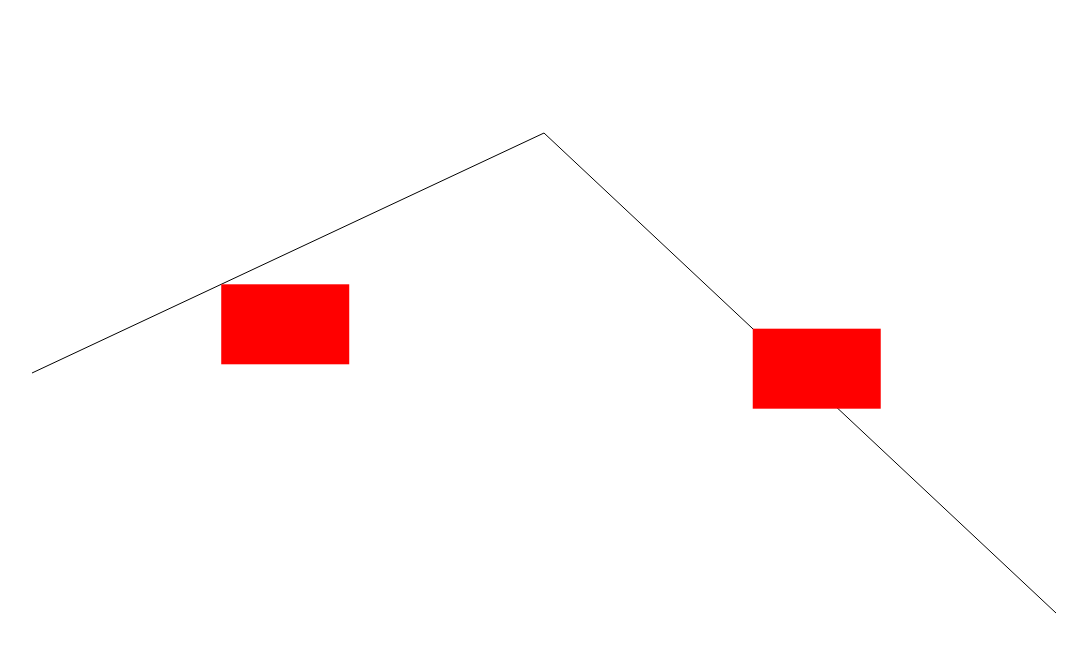
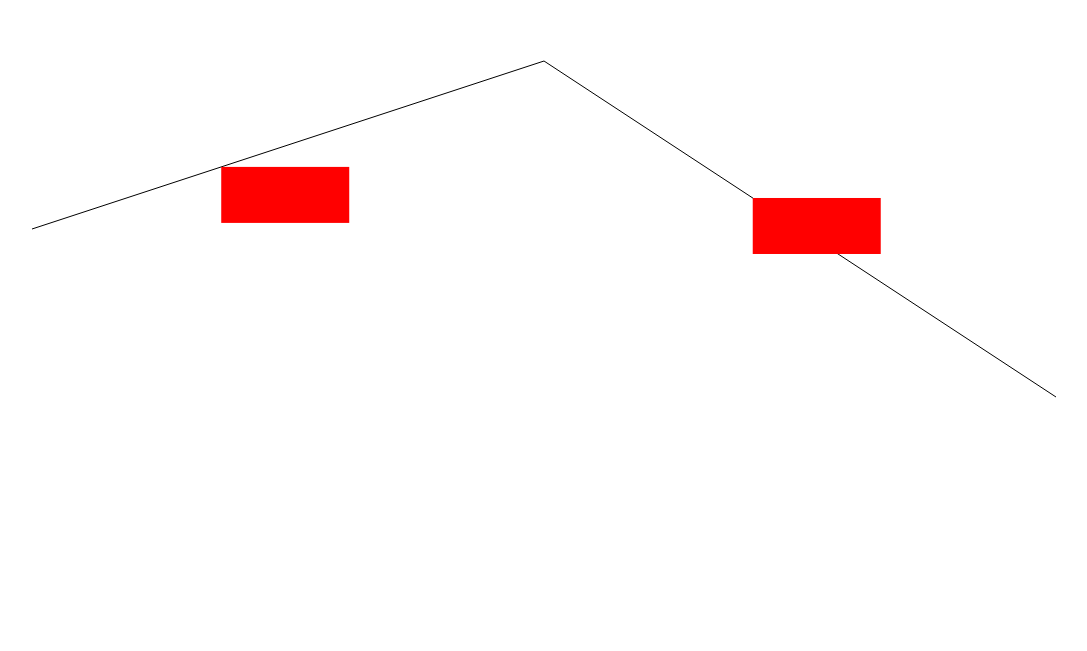
Before and after one commit to cedrick-f/TowerDefense, a plain HTML site: page index.html in a window 1280 px wide. Shown: the part 107-758 px from the top of the page, without its empty margins (96-1183 px from the left). Drawn offline with Linux system fonts and the light colour scheme.

Commit message:
Conserve la ratio du canevas lors du redimensionnement "page entière"

```diff
--- a/index.html
+++ b/index.html
@@ -4,7 +4,7 @@
 	<meta charset="utf-8" />
 	<title>Tower Defense</title>
 	<style>
-		body { margin: 0; padding: 0; }
+		body { margin: 0 auto; padding: 0; display: grid; place-items: center; }
 	</style>
 </head>
 <body>
--- a/js/controller.js
+++ b/js/controller.js
@@ -65,8 +65,16 @@ class Controller {
 	}
 
 	onResize() {
-		this.canvas.width = window.innerWidth
-		this.canvas.height = window.innerHeight
+		// Dimensions de base du canevas, qui seront modifiées en respectant le ratio existant
+		const baseWidth = 400
+		const baseHeight = 175
+
+		// On prend le minimum entre ce que l'on peut étendre en largeur et en hauteur
+		const factor = Math.min(window.innerWidth / baseWidth, window.innerHeight / baseHeight)
+
+		// On affecte les nouvelles dimensions calculées d'après les dimensions de la fenêtre
+		this.canvas.width = baseWidth * factor
+		this.canvas.height = baseHeight * factor
 	}
 
 	render() {
```
